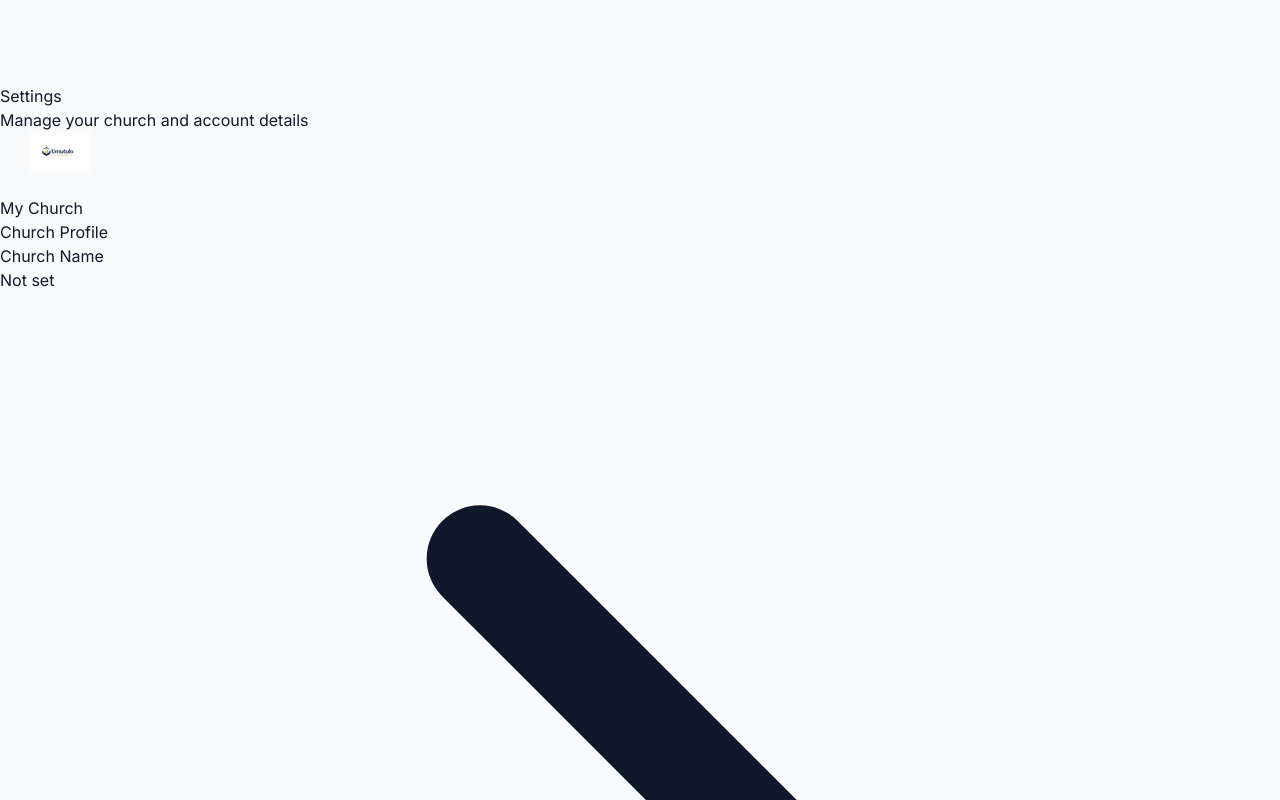
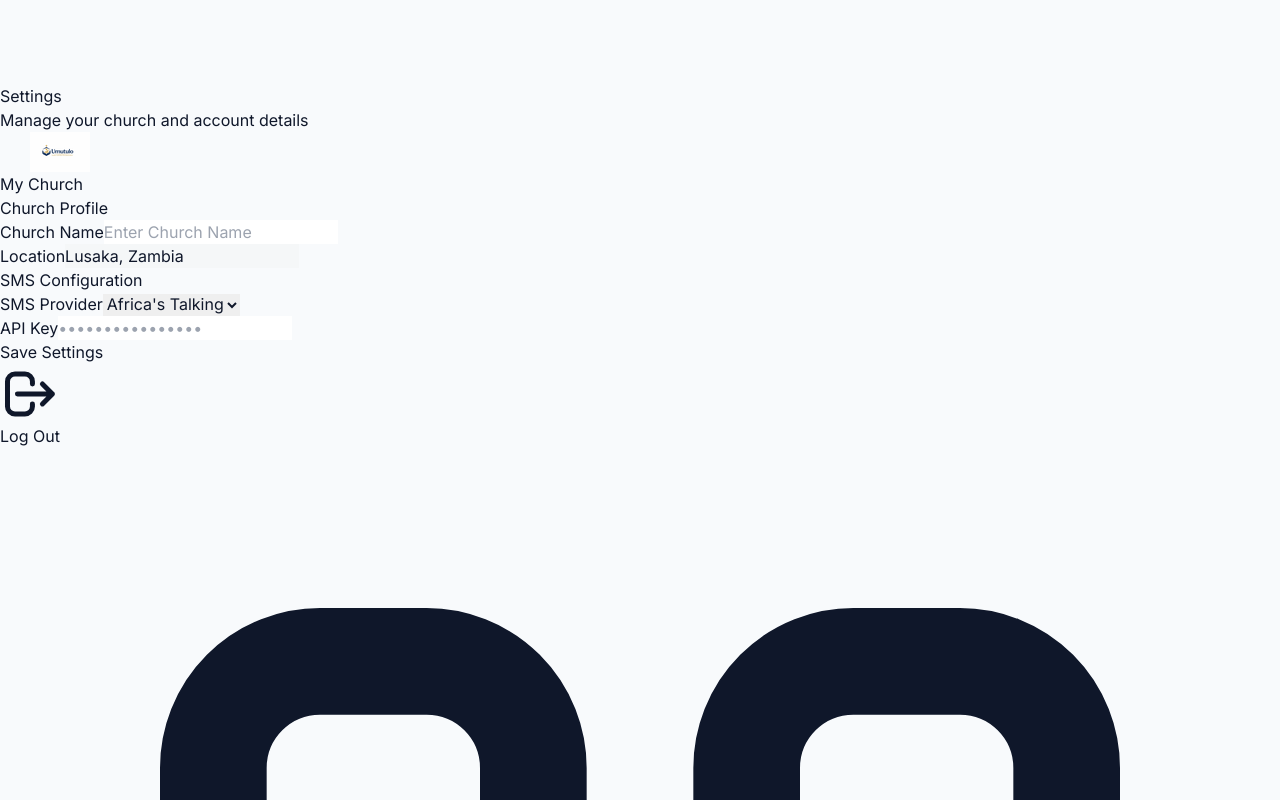
Before and after one commit to maloba12/umutulo, a Next.js app: page /admin/settings in a window 1280 px wide. Shown: the part 1220-2020 px from the top of the page. Built offline with nearby package versions, Linux system fonts and the light colour scheme; no server answers.

Commit message:
feat: Implement fixes for member registration, login errors, settings, and SMS config

```diff
--- a/src/app/admin/settings/page.js
+++ b/src/app/admin/settings/page.js
@@ -1,25 +1,66 @@
 "use client";
 
 import { useAuth } from "@/context/AuthContext";
-import { auth } from "@/lib/firebase";
+import { auth, db } from "@/lib/firebase";
 import { signOut } from "firebase/auth";
 import { useRouter } from "next/navigation";
+import { useState, useEffect } from "react";
+import { doc, updateDoc, getDoc } from "firebase/firestore";
+import Toast from "@/components/Toast";
 
 export default function Settings() {
   const { userData } = useAuth();
   const router = useRouter();
+
+  // State for form fields
+  const [churchName, setChurchName] = useState("");
+  const [smsProvider, setSmsProvider] = useState("Africa's Talking");
+  const [smsApiKey, setSmsApiKey] = useState("");
+  const [loading, setLoading] = useState(false);
+  const [showToast, setShowToast] = useState(false);
+
+  // Load initial data
+  useEffect(() => {
+    if (userData?.churchName) setChurchName(userData.churchName);
+
+    const fetchSettings = async () => {
+      if (userData?.churchId) {
+        const docRef = doc(db, "churches", userData.churchId);
+        const docSnap = await getDoc(docRef);
+        if (docSnap.exists()) {
+          const data = docSnap.data();
+          if (data.name) setChurchName(data.name);
+          if (data.smsProvider) setSmsProvider(data.smsProvider);
+          if (data.smsApiKey) setSmsApiKey(data.smsApiKey);
+        }
+      }
+    };
+    fetchSettings();
+  }, [userData]);
 
   const handleLogout = async () => {
     await signOut(auth);
     router.push("/login");
   };
 
-  const sections = [
-    { title: "Church Profile", items: [
-      { label: "Church Name", value: userData?.churchName || "Not set" },
-      { label: "Address", value: "Lusaka, Zambia" },
-    ]},
-  ];
+  const handleSave = async (e) => {
+    e.preventDefault();
+    setLoading(true);
+    try {
+      const docRef = doc(db, "churches", userData.churchId);
+      await updateDoc(docRef, {
+        name: churchName,
+        smsProvider,
+        smsApiKey
+      });
+      setShowToast(true);
+    } catch (error) {
+      console.error("Error updating settings:", error);
+      alert("Failed to save settings. Please try again.");
+    } finally {
+      setLoading(false);
+    }
+  };
 
   return (
     <div className="space-y-8">
@@ -28,44 +69,83 @@ export default function Settings() {
         <p className="text-slate-500 text-xs mt-1">Manage your church and account details</p>
       </div>
 
+      <form onSubmit={handleSave} className="space-y-6">
         {/* Profile Section */}
         <div className="flex flex-col items-center p-8 bg-white rounded-3xl shadow-sm border border-slate-100">
           <div className="relative w-24 h-24 mx-auto mb-4">
             <img src="/umutulo_small_logo_120.png" alt="Umutulo Logo" className="w-24 h-24 rounded-full" />
-          <button className="absolute -right-2 -bottom-2 w-8 h-8 bg-white rounded-full shadow-md flex items-center justify-center text-slate-400 border border-slate-100">
-            <svg className="w-4 h-4" fill="none" stroke="currentColor" viewBox="0 0 24 24">
-              <path strokeLinecap="round" strokeLinejoin="round" strokeWidth="2" d="M3 9a2 2 0 012-2h.93a2 2 0 001.664-.89l.812-1.22A2 2 0 0110.07 4h3.86a2 2 0 011.664.89l.812 1.22A2 2 0 0018.07 7H19a2 2 0 012 2v9a2 2 0 01-2 2H5a2 2 0 01-2-2V9z" />
-              <path strokeLinecap="round" strokeLinejoin="round" strokeWidth="2" d="M15 13a3 3 0 11-6 0 3 3 0 016 0z" />
-            </svg>
-          </button>
           </div>
-        <h3 className="text-xl font-bold text-slate-900">{userData?.churchName || "My Church"}</h3>
+          <h3 className="text-xl font-bold text-slate-900">{churchName || "My Church"}</h3>
           <p className="text-sm text-slate-500">{userData?.email}</p>
         </div>
 
-      <div className="space-y-6">
-        {sections.map((section) => (
-          <div key={section.title} className="space-y-3">
-            <p className="text-xs font-bold uppercase tracking-widest text-slate-400 px-1">{section.title}</p>
-            <div className="card divide-y divide-slate-100 p-0 overflow-hidden">
-              {section.items.map((item) => (
-                <div key={item.label} className="p-4 flex items-center justify-between hover:bg-slate-50 transition-colors cursor-pointer">
-                  <span className="text-sm font-semibold text-slate-700">{item.label}</span>
-                  <div className="flex items-center gap-2">
-                    <span className="text-sm text-slate-500">{item.value}</span>
-                    <svg className="w-4 h-4 text-slate-300" fill="none" stroke="currentColor" viewBox="0 0 24 24">
-                      <path strokeLinecap="round" strokeLinejoin="round" strokeWidth="2" d="M9 5l7 7-7 7" />
-                    </svg>
+        {/* General Settings */}
+        <div className="space-y-3">
+          <p className="text-xs font-bold uppercase tracking-widest text-slate-400 px-1">Church Profile</p>
+          <div className="card space-y-4">
+            <div>
+              <label className="block text-sm font-semibold text-slate-700 mb-2">Church Name</label>
+              <input
+                type="text"
+                className="w-full px-4 py-3 rounded-xl border border-slate-200 focus:border-blue-500 outline-none transition-all"
+                value={churchName}
+                onChange={(e) => setChurchName(e.target.value)}
+                placeholder="Enter Church Name"
+              />
+            </div>
+            <div>
+              <label className="block text-sm font-semibold text-slate-700 mb-2">Location</label>
+              <input
+                type="text"
+                disabled
+                className="w-full px-4 py-3 rounded-xl border border-slate-100 bg-slate-50 text-slate-500 outline-none"
+                value="Lusaka, Zambia"
+              />
             </div>
           </div>
-              ))}
+        </div>
+
+        {/* SMS Configuration */}
+        <div className="space-y-3">
+          <p className="text-xs font-bold uppercase tracking-widest text-slate-400 px-1">SMS Configuration</p>
+          <div className="card space-y-4">
+            <div>
+              <label className="block text-sm font-semibold text-slate-700 mb-2">SMS Provider</label>
+              <select
+                className="w-full px-4 py-3 rounded-xl border border-slate-200 outline-none focus:border-blue-500 transition-all bg-white"
+                value={smsProvider}
+                onChange={(e) => setSmsProvider(e.target.value)}
+              >
+                <option value="Africa's Talking">Africa&apos;s Talking</option>
+                <option value="Twilio">Twilio</option>
+              </select>
+            </div>
+            <div>
+              <label className="block text-sm font-semibold text-slate-700 mb-2">API Key</label>
+              <input
+                type="password"
+                className="w-full px-4 py-3 rounded-xl border border-slate-200 outline-none focus:border-blue-500 transition-all font-mono"
+                placeholder="••••••••••••••••"
+                value={smsApiKey}
+                onChange={(e) => setSmsApiKey(e.target.value)}
+              />
             </div>
           </div>
-        ))}
         </div>
 
         <button
+          type="submit"
+          disabled={loading}
+          className="w-full btn-primary"
+        >
+          {loading ? "Saving Changes..." : "Save Settings"}
+        </button>
+      </form>
+
+      <div className="pt-4 border-t border-slate-200">
+        <button
           onClick={handleLogout}
+          type="button"
           className="w-full py-4 text-red-600 font-bold bg-red-50 rounded-2xl border border-red-100 hover:bg-red-100 transition-all flex items-center justify-center gap-2"
         >
           <svg className="w-5 h-5" fill="none" stroke="currentColor" viewBox="0 0 24 24">
@@ -74,5 +154,7 @@ export default function Settings() {
           Log Out
         </button>
       </div>
+      {showToast && <Toast message="Settings saved successfully!" onClose={() => setShowToast(false)} />}
+    </div>
   );
 }
--- a/src/app/page.js
+++ b/src/app/page.js
@@ -1,3 +1,5 @@
+
+
 import Link from "next/link";
 import {
   CheckCircle2,
```
Also changed, not shown: src/app/(auth)/login/page.js (+13 -2 lines), src/app/(auth)/register-member/page.js (+11 -4 lines), src/app/(auth)/register/page.js (+11 -2 lines), src/app/admin/members/page.js (+14 -2 lines), src/app/admin/sms/page.js (+4 -29 lines). Lines whose indentation alone changed are shown as unchanged.
